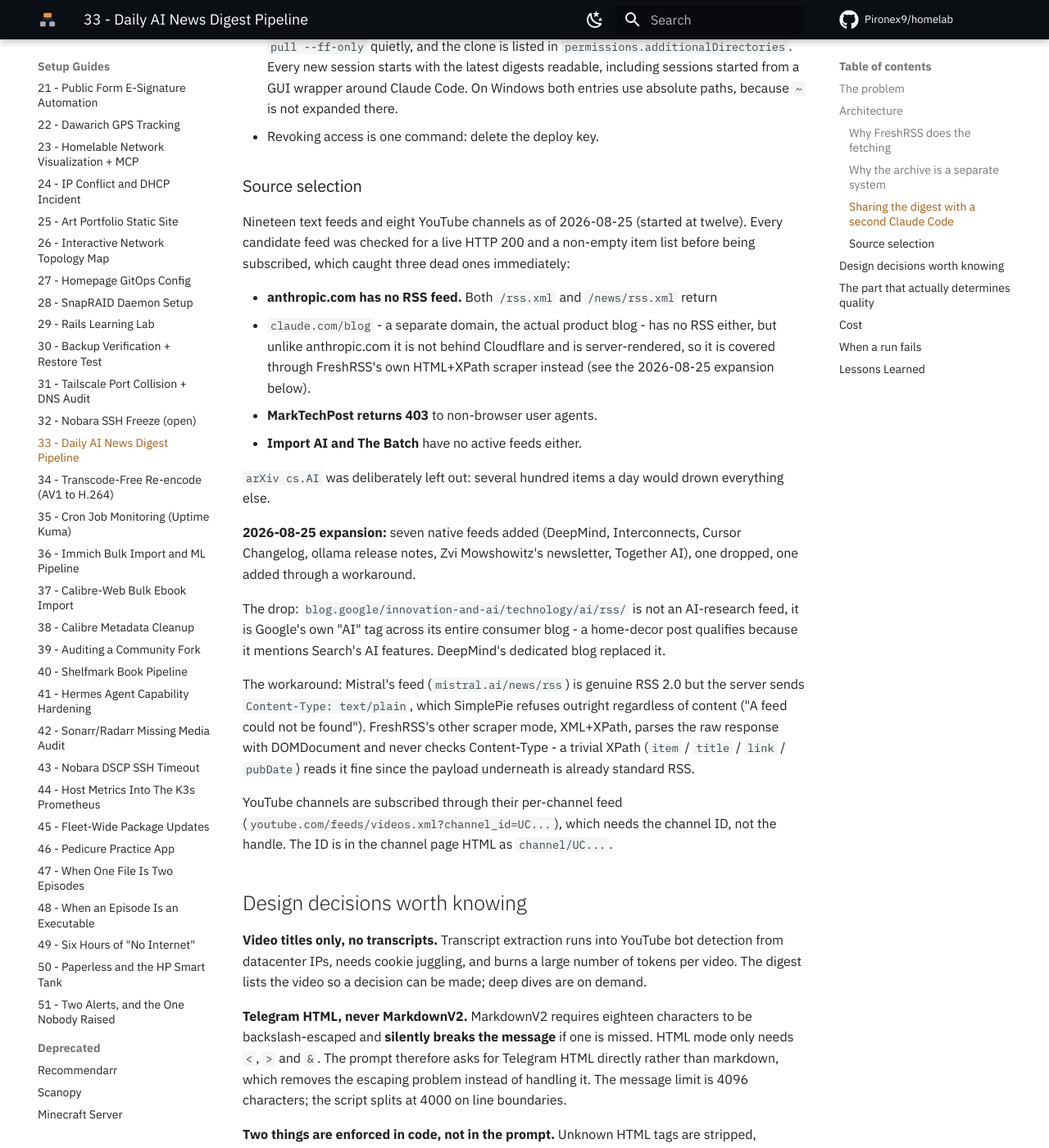
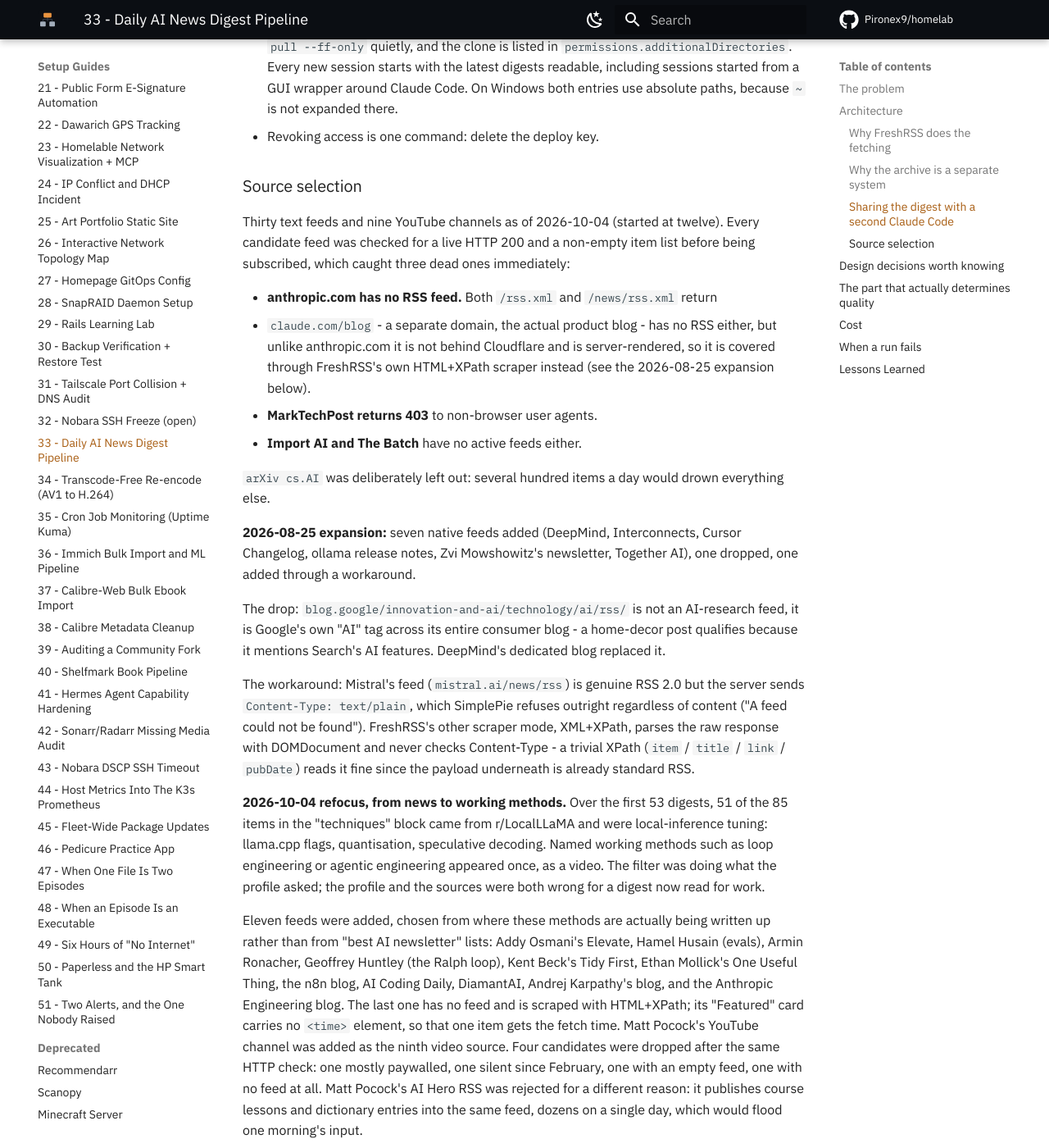
Before and after one commit to Pironex9/homelab, an MkDocs documentation site: the page built from docs/proxmox/33_AI_News_Digest_Pipeline.md, in a window 1280 px wide and 1400 px high, scrolled down 2695 px. Shown: the whole window at 82% size. Built offline with MkDocs 1.6.1 and Material for MkDocs 9.7.7, drawn with Linux system fonts in a browser that asks for light colours; comment, search, counter and statistics services are not loaded; some of the changed text lies outside the part shown.

Commit message:
docs(digest): the refocus from inference news to working methods
60% of the techniques block was r/LocalLLaMA inference tuning, so the
profile and the source list were both changed: eleven method-focused
feeds plus one YouTube channel, and feed category tags passed to the
model so the n8n blog's generic ITOps guides can be filtered on tags
rather than ambiguous titles.

```diff
--- a/docs/proxmox/33_AI_News_Digest_Pipeline.md
+++ b/docs/proxmox/33_AI_News_Digest_Pipeline.md
@@ -1,6 +1,6 @@
 # 33 - Daily AI News Digest Pipeline
 
-**Date:** 2026-08-13 (updated 2026-09-29)
+**Date:** 2026-08-13 (updated 2026-10-04)
 **Hostname:** claude-mgmt (LXC 109), karakeep (LXC 106), docker-host (LXC 100)
 **IP address:** 192.168.0.204, 192.168.0.128, 192.168.0.110
 
@@ -98,7 +98,7 @@
 
 ### Source selection
 
-Nineteen text feeds and eight YouTube channels as of 2026-08-25 (started at
+Thirty text feeds and nine YouTube channels as of 2026-10-04 (started at
 twelve). Every candidate feed was checked for a live HTTP 200 and a non-empty
 item list before being subscribed, which caught three dead ones immediately:
 
@@ -128,6 +128,31 @@
 mode, XML+XPath, parses the raw response with DOMDocument and never checks
 Content-Type - a trivial XPath (`item` / `title` / `link` / `pubDate`) reads it
 fine since the payload underneath is already standard RSS.
+
+**2026-10-04 refocus, from news to working methods.** Over the first 53
+digests, 51 of the 85 items in the "techniques" block came from r/LocalLLaMA and
+were local-inference tuning: llama.cpp flags, quantisation, speculative decoding.
+Named working methods such as loop engineering or agentic engineering appeared
+once, as a video. The filter was doing what the profile asked; the profile and
+the sources were both wrong for a digest now read for work.
+
+Eleven feeds were added, chosen from where these methods are actually being
+written up rather than from "best AI newsletter" lists: Addy Osmani's Elevate,
+Hamel Husain (evals), Armin Ronacher, Geoffrey Huntley (the Ralph loop), Kent
+Beck's Tidy First, Ethan Mollick's One Useful Thing, the n8n blog, AI Coding
+Daily, DiamantAI, Andrej Karpathy's blog, and the Anthropic Engineering blog. The
+last one has no feed and is scraped with HTML+XPath; its "Featured" card carries
+no `<time>` element, so that one item gets the fetch time. Matt Pocock's YouTube
+channel was added as the ninth video source. Four candidates were dropped after
+the same HTTP check: one mostly paywalled, one silent since February, one with
+an empty feed, one with no feed at all. Matt Pocock's AI Hero RSS was rejected
+for a different reason: it publishes course lessons and dictionary entries into
+the same feed, dozens on a single day, which would flood one morning's input.
+
+The profile now ranks working methods first and evals second, and caps
+local-inference tuning at one item a day that fits in 8 GB of VRAM. A dry run
+over seven days (148 items) produced five method items and pushed about 55
+inference posts into the noise line.
 
 YouTube channels are subscribed through their per-channel feed
 (`youtube.com/feeds/videos.xml?channel_id=UC...`), which needs the channel ID, not
@@ -166,6 +191,14 @@
 rules. It scores items for relevance to one person's actual work and drops
 everything below the bar, then writes six fixed blocks in Hungarian with English
 technical terms preserved.
+
+Since 2026-10-04 each item header also carries the feed's own `<category>`
+tags. FreshRSS returns them in the GReader `categories` list mixed with its own
+`user/...` states, and the script keeps only the non-`user/` entries. This exists
+for the n8n blog, which publishes product announcements, AI agent patterns and
+generic ITOps/API guides into one feed. The titles alone are ambiguous; the tags
+are not, so the rule "ITOps or Integrations & APIs without an AI tag is noise" is
+written against the tags.
 
 The last block is a one-line noise report: how many items were dropped and roughly
 why. That line exists purely as a feedback signal - it is the only way to notice
@@ -251,6 +284,10 @@
   been deleted by its maintainer (Cloudflare plus fragile parsing), and RSSHub
   explicitly closed a `claude.com/blog` feature request as "not planned" - extra
   moving parts for something the tool already in use could do natively.
+- **Audit the output before adding sources.** Counting what the digest had
+  actually delivered (60% inference tuning) showed the gap was in the profile
+  and the source list together. Adding feeds alone would have been filtered by
+  the same old priorities.
 - **Before sharing data, check which system actually holds it.** The first
   instinct was "the digest is in Karakeep and FreshRSS", so connect those. It is
   not: one has the kept links, the other the unfiltered input. The product only
```
